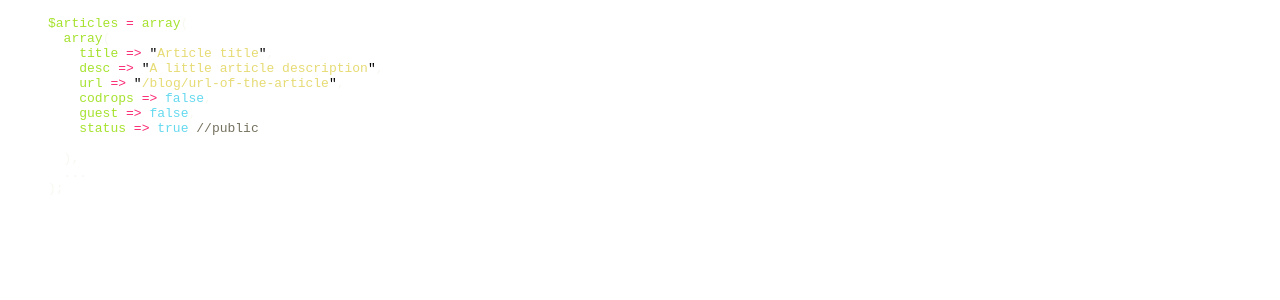
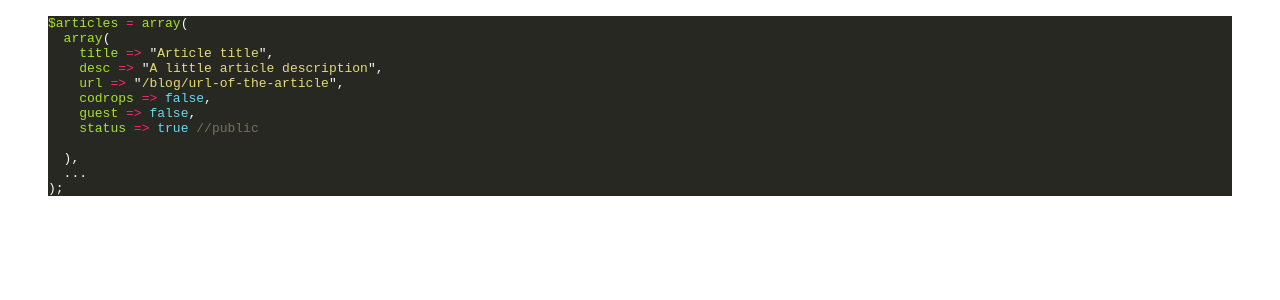
Before and after one commit to opatry/opatry.github.io, a Jekyll site: the page built from _posts/2013-03-02-test.md, in a window 1280 px wide. Shown: the top 300 px of the page. Built offline with Jekyll 4.4.1, drawn with Linux system fonts in a browser that asks for light colours; Markdown is read by kramdown in place of the engine named in the settings.

Commit message:
add background to code holder

```diff
--- a/styles/pygments/monokai.css
+++ b/styles/pygments/monokai.css
@@ -1,3 +1,8 @@
+.highlight {
+	background: #272822;
+	color: #f8f8f2;
+}
+
 .highlight .hll { background-color: #49483e }
 .highlight .c { color: #75715e } /* Comment */
 .highlight .err { color: #960050; background-color: #1e0010 } /* Error */
```
